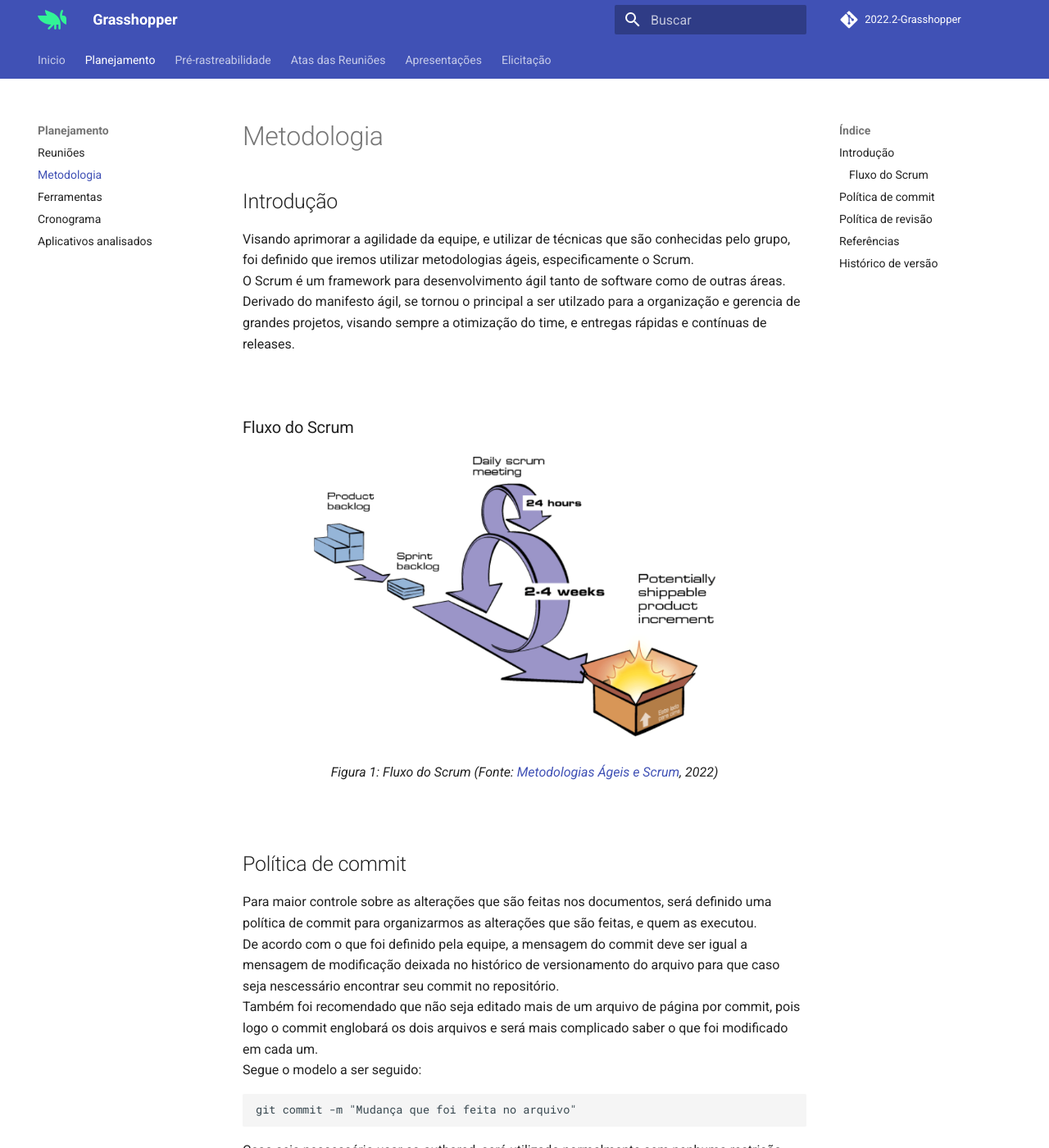
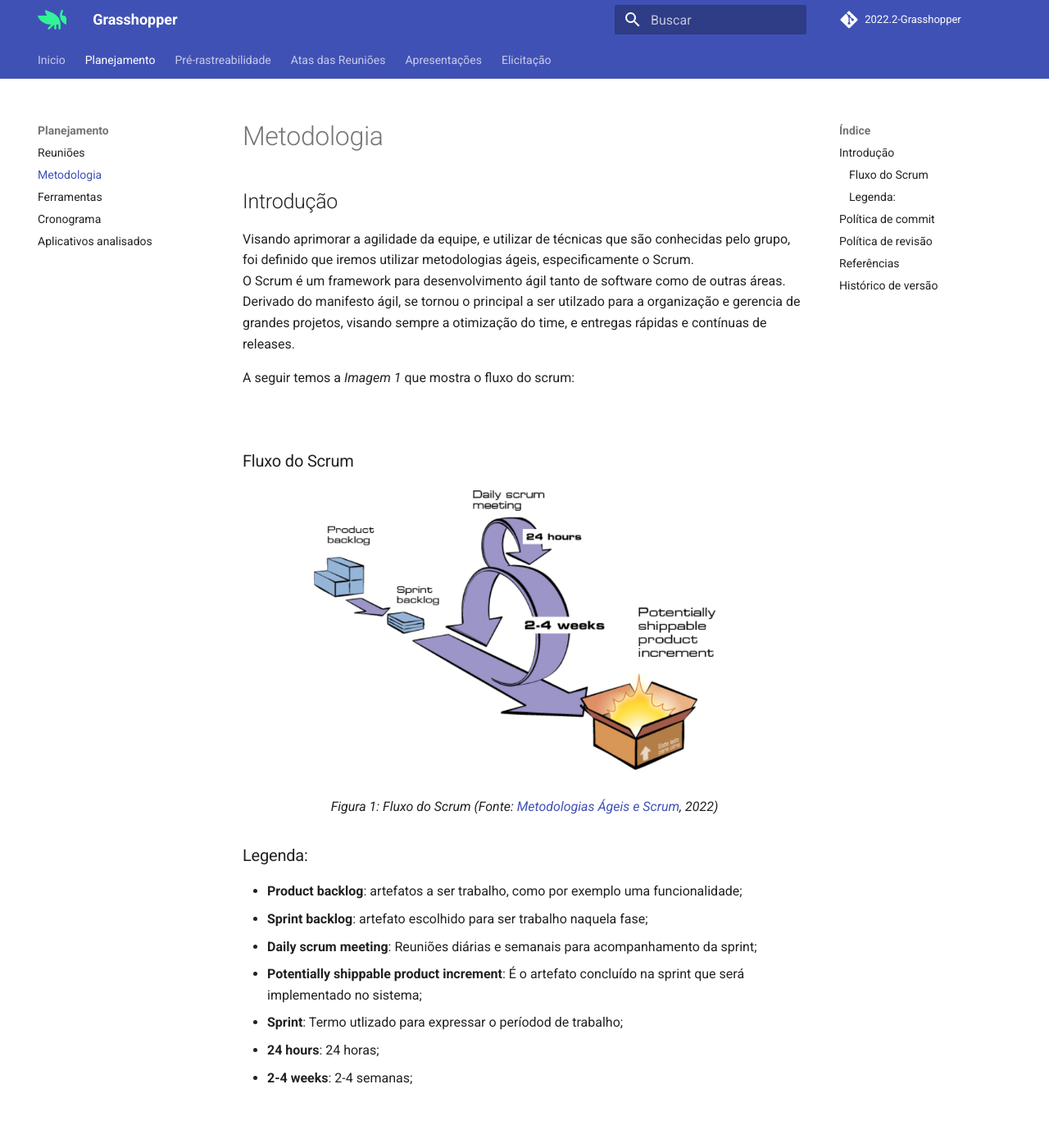
Before and after one commit to Requisitos-de-Software/2022.2-Grasshopper, an MkDocs documentation site: the page built from docs/planejamento/metodologia.md, in a window 1280 px wide and 1400 px high. Shown: the whole window at 82% size. Built offline with MkDocs 1.6.1 and Material for MkDocs 9.7.7, drawn with Linux system fonts in a browser that asks for light colours; comment, search, counter and statistics services are not loaded; some of the changed text lies outside the part shown.

Commit message:
Ajuste dos números de revisões, ajustado legenda da imagem

```diff
--- a/docs/planejamento/metodologia.md
+++ b/docs/planejamento/metodologia.md
@@ -6,6 +6,8 @@ Visando aprimorar a agilidade da equipe, e utilizar de técnicas que são conhec
 </br>
 O Scrum é um framework para desenvolvimento ágil tanto de software como de outras áreas. Derivado do manifesto ágil, se tornou o principal a ser utilzado para a organização e gerencia de grandes projetos, visando sempre a otimização do time, e entregas rápidas e contínuas de releases.
 
+A seguir temos a <i>Imagem 1</i> que mostra o fluxo do scrum:
+
 </br>
 
 ### Fluxo do Scrum
@@ -13,6 +15,15 @@ O Scrum é um framework para desenvolvimento ágil tanto de software como de out
 ![scrum Fluxo](./assets/scrumFluxo.png)
 
 <figcaption align="center">Figura 1: Fluxo do Scrum (Fonte: <a href="https://metodologiaagil.com/scrum/" target="_blanck">Metodologias Ágeis e Scrum</a>, 2022)</figcaption>
+
+### Legenda:
+- **Product backlog**: artefatos a ser trabalho, como por exemplo uma funcionalidade;
+- **Sprint backlog**: artefato escolhido para ser trabalho naquela fase;
+- **Daily scrum meeting**: Reuniões diárias e semanais para acompanhamento da sprint;
+- **Potentially shippable product increment**: É o artefato concluído na sprint que será implementado no sistema;
+- **Sprint**: Termo utlizado para expressar o períodod de trabalho;
+- **24 hours**: 24 horas;
+- **2-4 weeks**: 2-4 semanas;
 
 </br>
 
@@ -43,6 +54,7 @@ Para que nenhum arquivo fique com alguma informação faltando ou errada, foi de
 
 | Versão |    Data    |                            Descrição                            |      Autor       |              Revisor              |
 | :----: | :--------: | :-------------------------------------------------------------: | :--------------: | :-------------------------------: |
-|  0.1   | 15/11/2022 |                Criado arquivo sobre metodologias                | Wildemberg Sales |         João Pedro Alves          |
-|  0.2   | 15/11/2022 | Resolvido bug de não aparecer imagem e adicionado bibliografias | Wildemberg Sales |         João Pedro Alves          |
-|  0.3   | 18/11/2022 |                    Ajustado links e títulos                     | Wildemberg Sales | João Pedro Alves, Hellen Fernanda |
+|  1.0   | 15/11/2022 |                Criado arquivo sobre metodologias                | Wildemberg Sales |         João Pedro Alves          |
+|  1.1   | 15/11/2022 | Resolvido bug de não aparecer imagem e adicionado bibliografias | Wildemberg Sales |         João Pedro Alves          |
+|  1.2   | 18/11/2022 |                    Ajustado links e títulos                     | Wildemberg Sales | João Pedro Alves, Hellen Fernanda |
+| 1.3 | 24/11/2022 | Ajuste dos números de revisões, ajustado legenda da imagem | Wildemberg Sales | João Pedro Alves |
```
